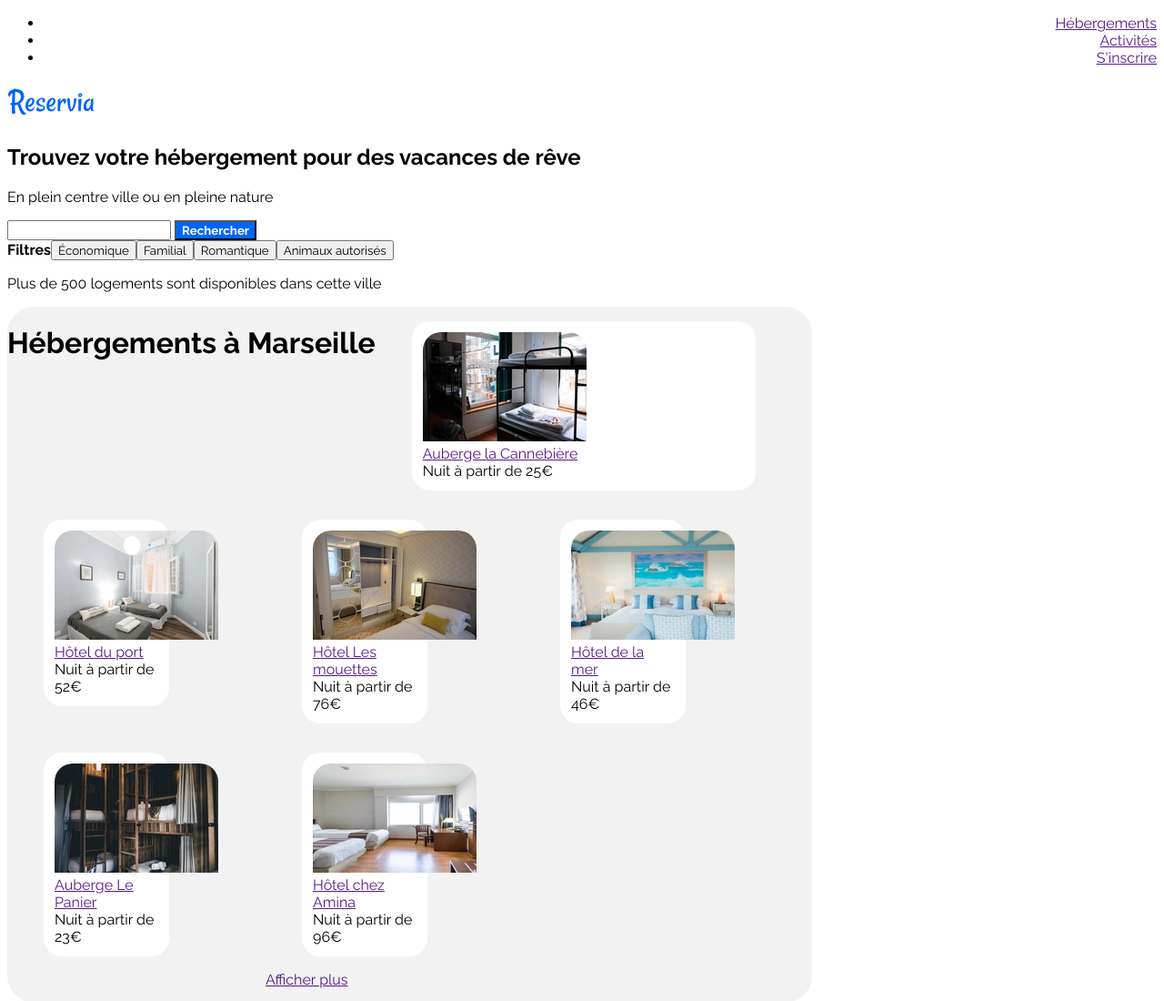
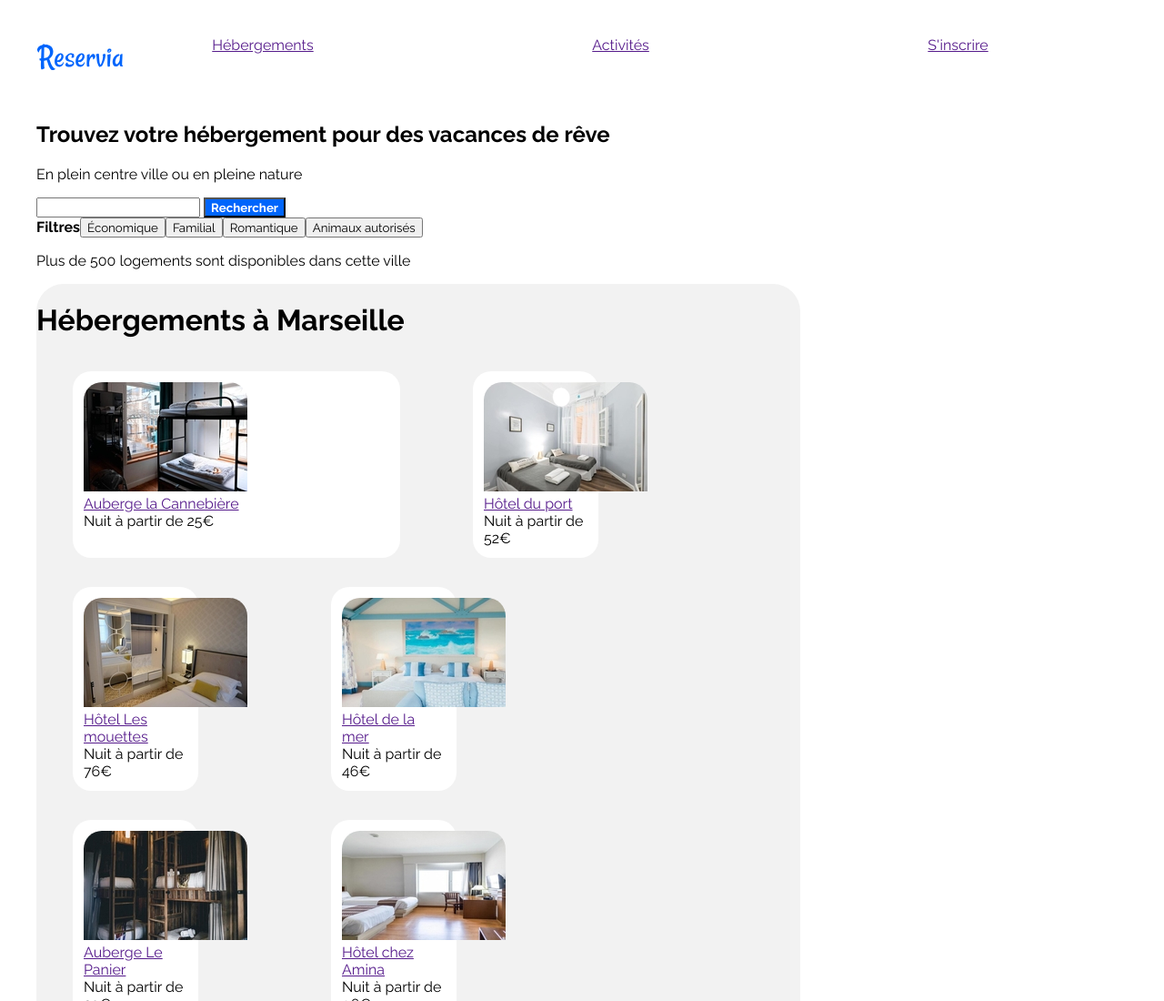
Before and after one commit to Tayyyyylor/Reservia, a plain HTML site: page index.html in a window 1280 px wide. Shown: the top 1100 px of the page at 91% size. Drawn offline with Linux system fonts and the light colour scheme.

Commit message:
Ajout de la marge et placement du logo

```diff
--- a/index.html
+++ b/index.html
@@ -7,20 +7,22 @@
     </head>
 
 
-    <body>
+    <body class="marge">
         <header>
             <!-- Header, logo  -->
-            <nav class="navigation">
-                <ul>
+
+            <nav>
+                <ul class="navigation">
                     <li><a href="">Hébergements</a></li>
                     <li><a href="">Activités</a></li>
                     <li><a href="">S'inscrire</a></li>
                 </ul>
             </nav>
-                <a href=""><img src="images/Reservia.svg" alt="le logo" > </a>
+                <a href=""><img src="images/Reservia.svg" alt="le logo" class="logo" > </a>
         </header>
 
-
+<br>
+<br>
         <!-- Section 1 avec barre de recherche et filtres-->
 
         <section>
--- a/style.css
+++ b/style.css
@@ -6,11 +6,28 @@
 *
 {
     font-family: Raleway;
+
+}
+
+.logo
+{
+  position: absolute;
+  left: 0px;
+  top: 0px;
+  margin: 40px;
+}
+
+.marge
+{
+    margin: 40px;
 }
 
 .navigation
 {
-    text-align: right;
+    display: flex;
+    justify-content: flex-end;
+    justify-content: space-around;
+    list-style: none;
 }
 
 .signup
@@ -39,7 +56,7 @@ font-weight: bold;
 figure
 {
     border-color: white;
-border-radius: 10px;
+    border-radius: 10px;
 }
 
 .marseille
```
